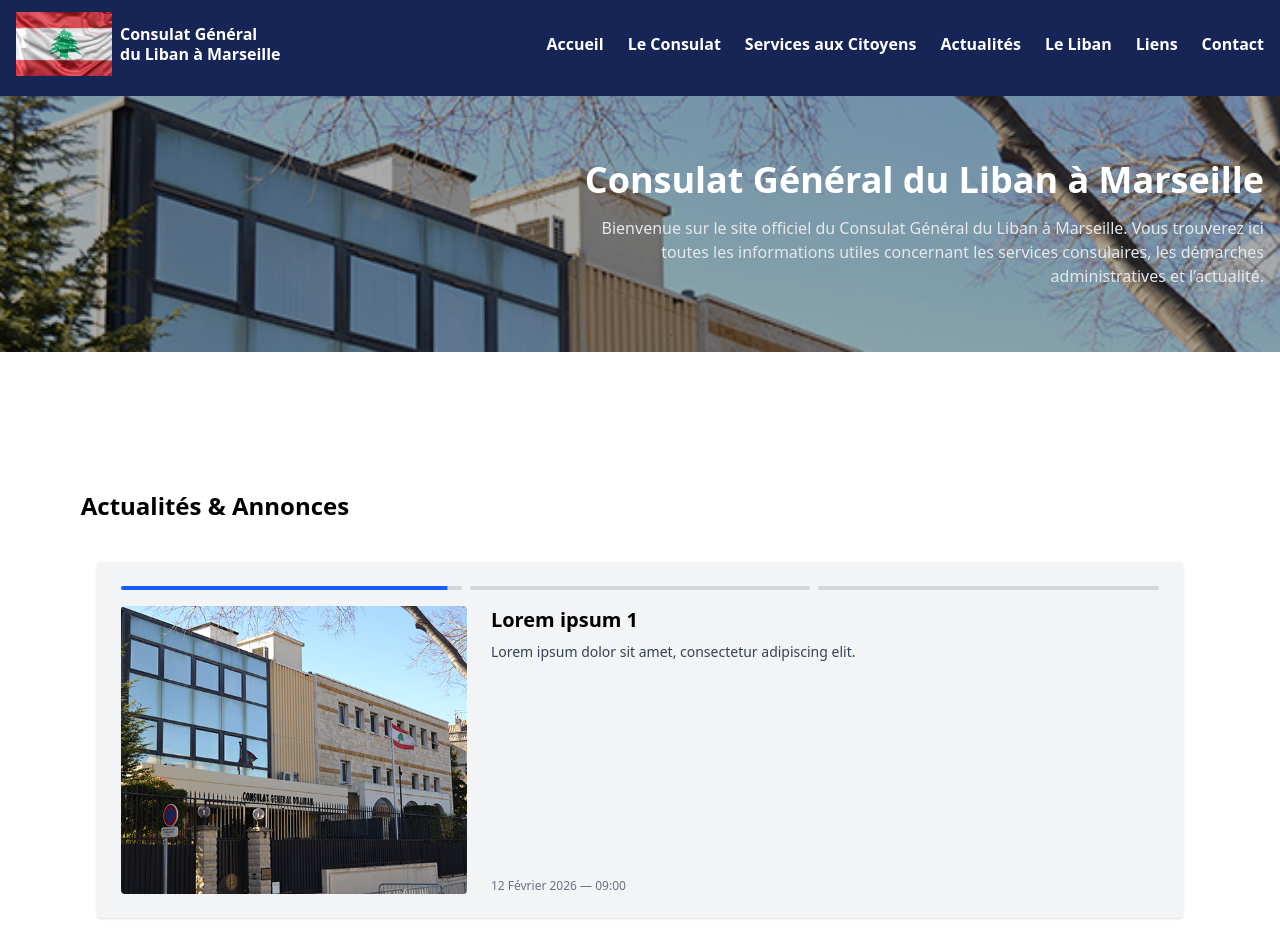
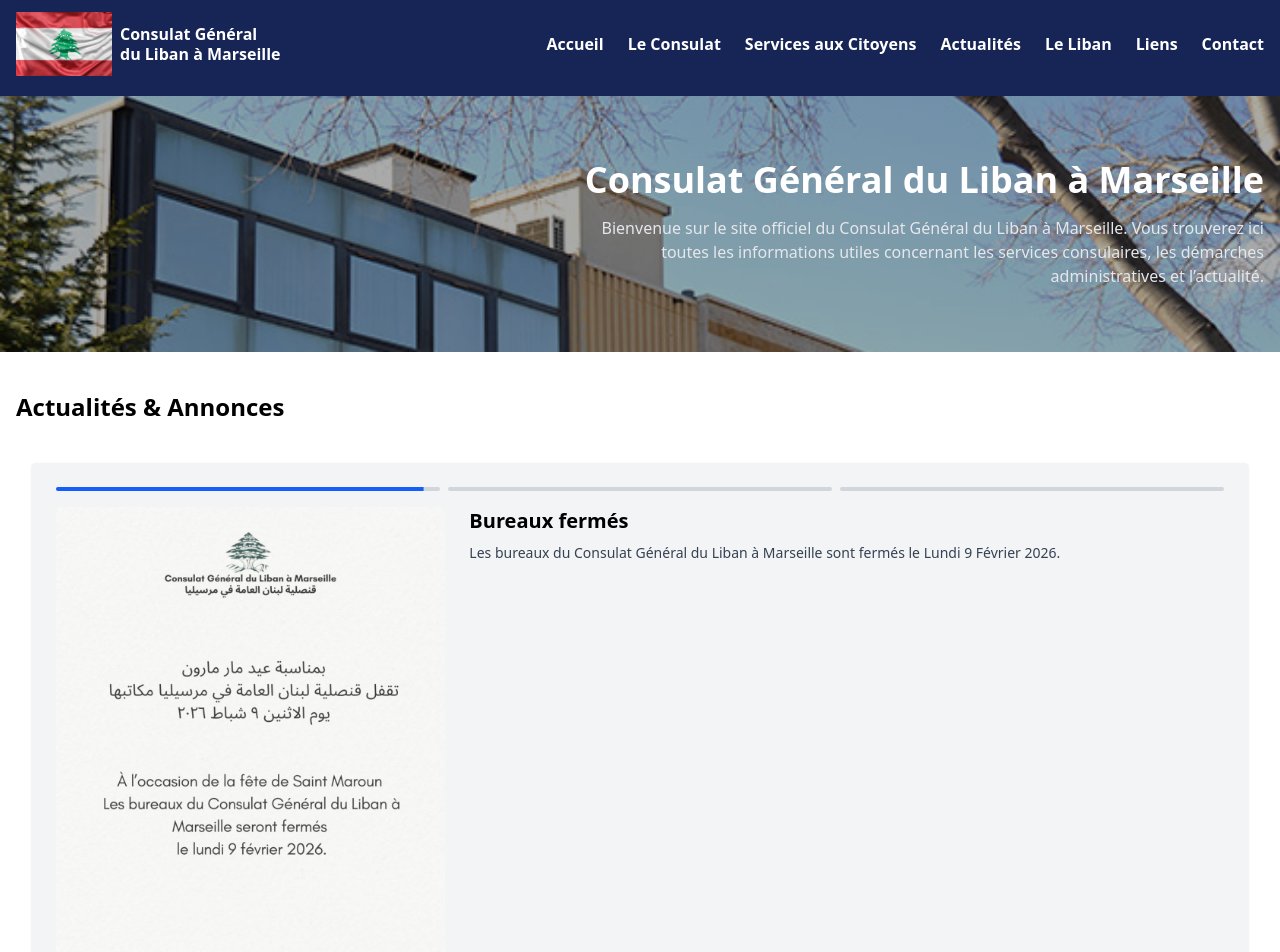
Before and after one commit to AntoineSalameh45/consul-test, a React (Vite) app: page / in a window 1280 px wide. Shown: the top 952 px of the page. Built offline with nearby package versions, Linux system fonts and the light colour scheme.

Commit message:
feat: add AnnonceStMaroun image and update announcement details in AnnonceSlider

```diff
--- /dev/null
+++ b/src/assets/images/annonces/index.ts
@@ -0,0 +1 @@
+export {default as AnnonceStMaroun} from './annonce-st-maroun.jpg';
--- a/src/components/organisms/AnnonceSlider/AnnonceSlider.tsx
+++ b/src/components/organisms/AnnonceSlider/AnnonceSlider.tsx
@@ -2,6 +2,7 @@ import { useEffect, useRef, useState } from "react";
 import { useNavigate } from "react-router-dom";
 import { SlideProgress } from "../../atoms/SlideProgress";
 import { ConsulatBuilding } from "../../../assets/images";
+import { AnnonceStMaroun } from "../../../assets/images/annonces";
 
 type Announcement = {
   id: number;
@@ -15,11 +16,11 @@ type Announcement = {
 const ANNOUNCEMENTS: Announcement[] = [
   {
     id: 1,
-    title: "Lorem ipsum 1",
-    text: "Lorem ipsum dolor sit amet, consectetur adipiscing elit.",
-    date: "12 Février 2026",
+    title: "Bureaux fermés",
+    text: "Les bureaux du Consulat Général du Liban à Marseille sont fermés le Lundi 9 Février 2026.",
+    date: "6 Février 2026",
     time: "09:00",
-    image: ConsulatBuilding,
+    image: AnnonceStMaroun,
   },
   {
     id: 2,
```
Also changed, not shown: src/assets/images/annonces/annonce-st-maroun.jpg (added).
